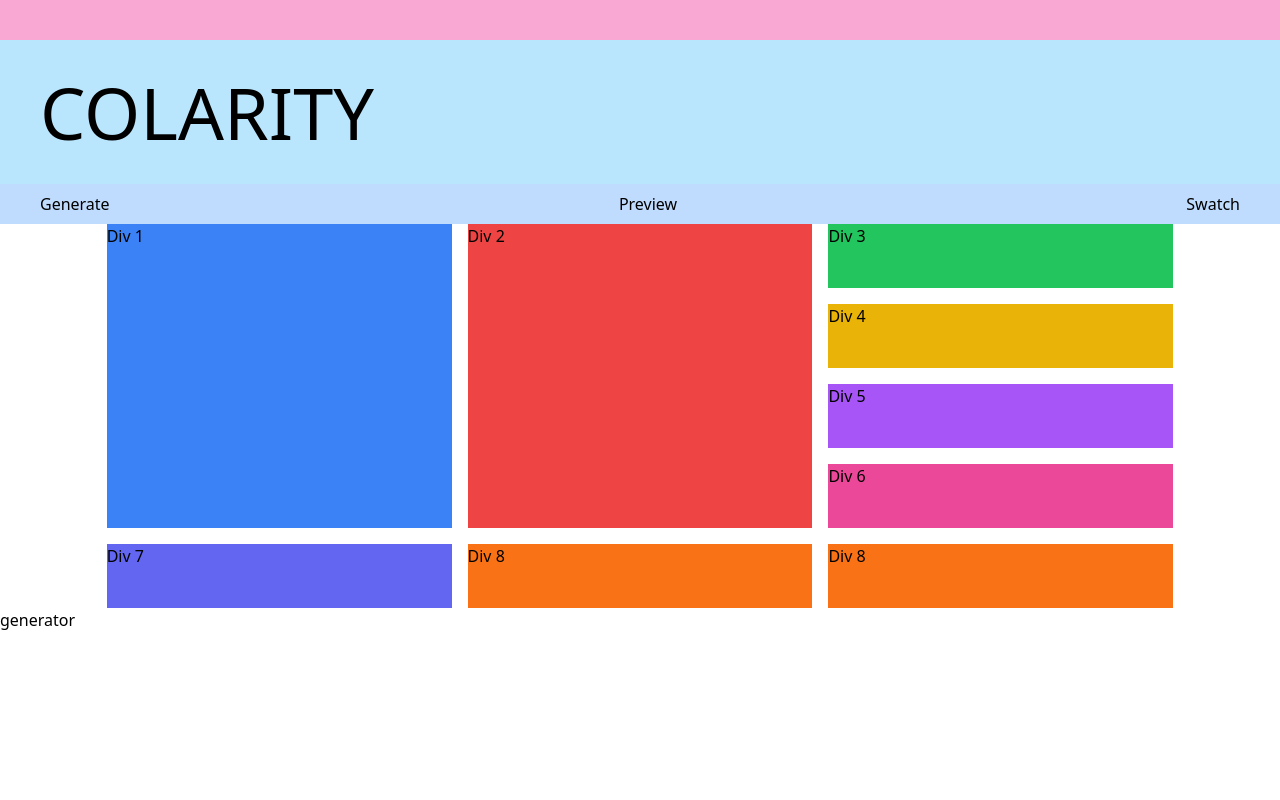
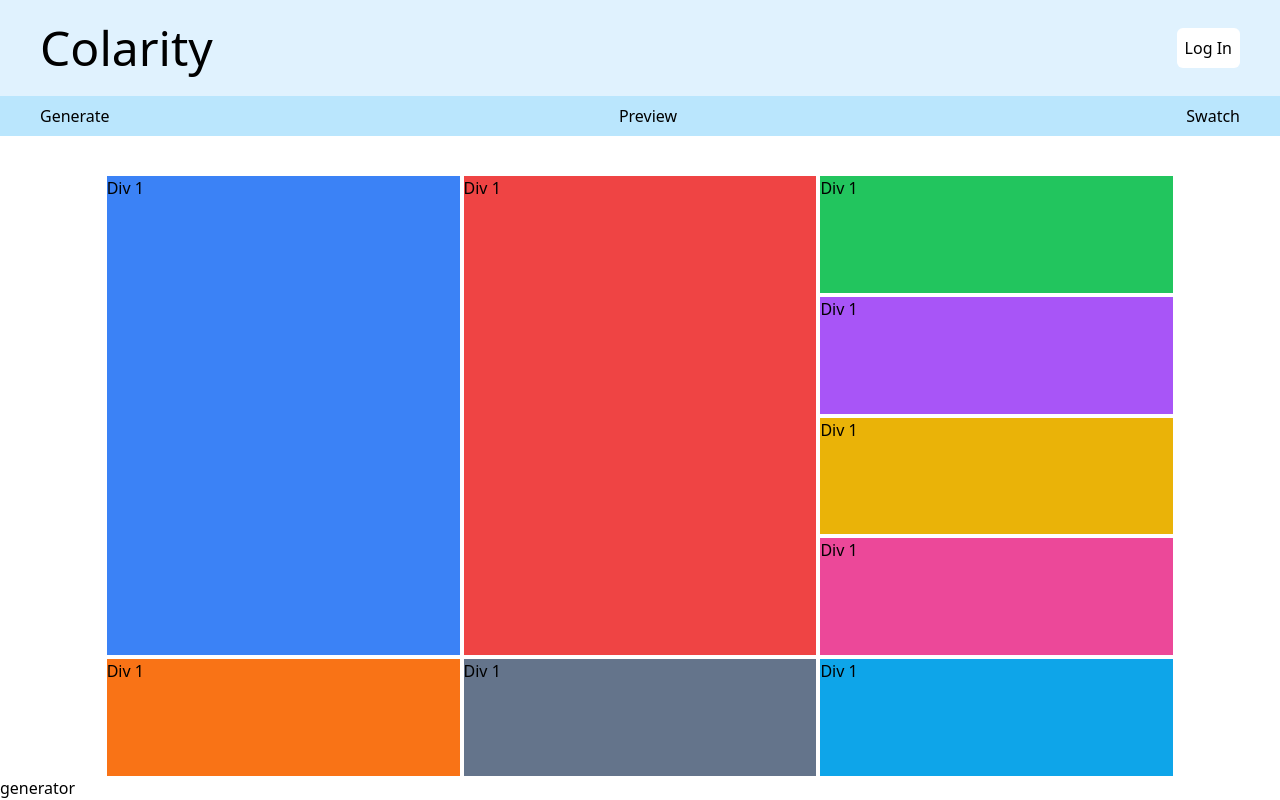
Before and after one commit to viatora/colarity, a Next.js app: page /generator in a window 1280 px wide. Built offline with nearby package versions, Linux system fonts and the light colour scheme.

Commit message:
feat: colour block component

```diff
--- a/src/app/generator/layout.tsx
+++ b/src/app/generator/layout.tsx
@@ -3,9 +3,9 @@ import Navbar from "@/components/Navbar";
 export default function Layout({ children }: { children: React.ReactNode }) {
   return (
     <>
-      <div className="w-full h-10 bg-pink-300"></div>
-      <div className="w-full h-36 bg-sky-200 text-7xl pl-10 flex items-center">
-        COLARITY
+      <div className="w-full h-24 bg-sky-100 px-10 flex items-center justify-between">
+        <h1 className="text-5xl">Colarity</h1>
+        <button className="bg-white p-2 rounded-md text-base">Log In</button>
       </div>
       <Navbar />
       <div className="">{children}</div>
--- a/src/components/ColourGrid/ColourBlock/ColourBlock.tsx
+++ b/src/components/ColourGrid/ColourBlock/ColourBlock.tsx
@@ -1,7 +1,19 @@
+import clsx from "clsx";
+
 interface ColourBlockProps {
-  size: string;
+  isLarge: boolean | undefined;
+  colour: string;
 }
 
-export default function ColourBlock({ size }: ColourBlockProps) {
-  return <div className="h-10 w-10 bg-green-400"></div>;
+export default function ColourBlock({ isLarge, colour }: ColourBlockProps) {
+  return (
+    <div
+      className={clsx("col-span-1 ", colour, {
+        "row-span-4": isLarge,
+        "row-span-1": !isLarge,
+      })}
+    >
+      Div 1
+    </div>
+  );
 }
--- a/src/components/ColourGrid/ColourGrid.tsx
+++ b/src/components/ColourGrid/ColourGrid.tsx
@@ -1,22 +1,30 @@
 import ColourBlock from "./ColourBlock/ColourBlock";
 
 export default function ColourGrid() {
-  const myColours = [1, 2, 3, 4, 5, 6, 7, 8, 9];
+  const myColours = [
+    { colour: "bg-blue-500", isLarge: true },
+    { colour: "bg-red-500", isLarge: true },
+    { colour: "bg-green-500" },
+    { colour: "bg-purple-500" },
+    { colour: "bg-yellow-500" },
+    { colour: "bg-pink-500" },
+    { colour: "bg-orange-500" },
+    { colour: "bg-slate-500" },
+    { colour: "bg-sky-500" },
+  ];
 
   return (
     <>
-      <div className="grid grid-cols-3 grid-rows-5 gap-4 w-10/12 m-auto h-96">
-        <div className="row-span-4 col-span-1 bg-blue-500">Div 1</div>
-        <div className="row-span-4 col-span-1 bg-red-500">Div 2</div>
-
-        <div className="row-span-1 col-span-1 bg-green-500">Div 3</div>
-        <div className="row-span-1 col-span-1 bg-yellow-500">Div 4</div>
-        <div className="row-span-1 col-span-1 bg-purple-500">Div 5</div>
-
-        <div className="row-span-1 col-span-1 bg-pink-500">Div 6</div>
-        <div className="row-span-1 col-span-1 bg-indigo-500">Div 7</div>
-        <div className="row-span-1 col-span-1 bg-orange-500">Div 8</div>
-        <div className="row-span-1 col-span-1 bg-orange-500">Div 8</div>
+      <div className="grid grid-cols-3 grid-rows-5 gap-1 w-10/12 m-auto h-[600px] mt-10">
+        {myColours.map((colour, index) => {
+          return (
+            <ColourBlock
+              key={index}
+              colour={colour.colour}
+              isLarge={colour.isLarge}
+            />
+          );
+        })}
       </div>
     </>
   );
--- a/src/components/Navbar.tsx
+++ b/src/components/Navbar.tsx
@@ -3,7 +3,7 @@ import Link from "next/link";
 export default function Navbar() {
   return (
     <>
-      <div className="h-10 w-screen bg-blue-200 flex justify-between px-10 items-center">
+      <div className="h-10 w-screen bg-sky-200 flex justify-between px-10 items-center">
         <Link href={"/generator"}>Generate</Link>
         <Link href={"/generator/ui-preview"}>Preview</Link>
         <Link href={"/generator/swatch"}>Swatch</Link>
```
